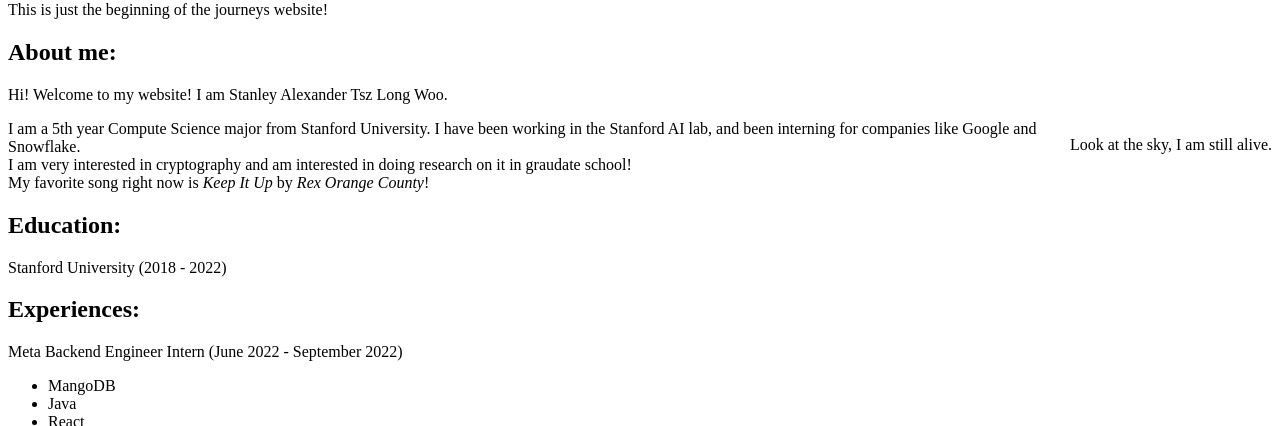
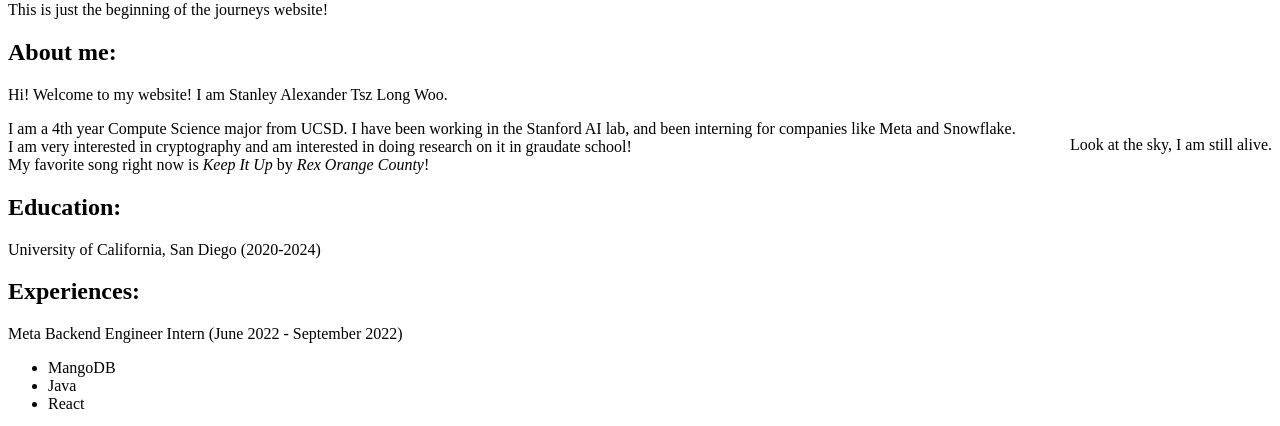
Before and after one commit to stanley-woo/Hw-3, a plain HTML site: page index.html in a window 1280 px wide. Shown: the part 333-759 px from the top of the page. Drawn offline with Linux system fonts and the light colour scheme.

Commit message:
Update index.html

```diff
--- a/index.html
+++ b/index.html
@@ -82,9 +82,9 @@
             </aside>
 
             <p>
-                I am a 5th year Compute Science major from Stanford University. I
+                I am a 4th year Compute Science major from UCSD. I
                 have been working in the Stanford AI lab, and been interning for companies
-                like Google and Snowflake.
+                like Meta and Snowflake.
                 <br/>
                 I am very interested in cryptography and am interested in doing research on it in graudate
                 school!
@@ -98,7 +98,7 @@
             <h2>Education:</h2>
 
             <p>
-                Stanford University (2018 - 2022)
+                University of California, San Diego (2020-2024)
             </p>
         </section>
 
```
